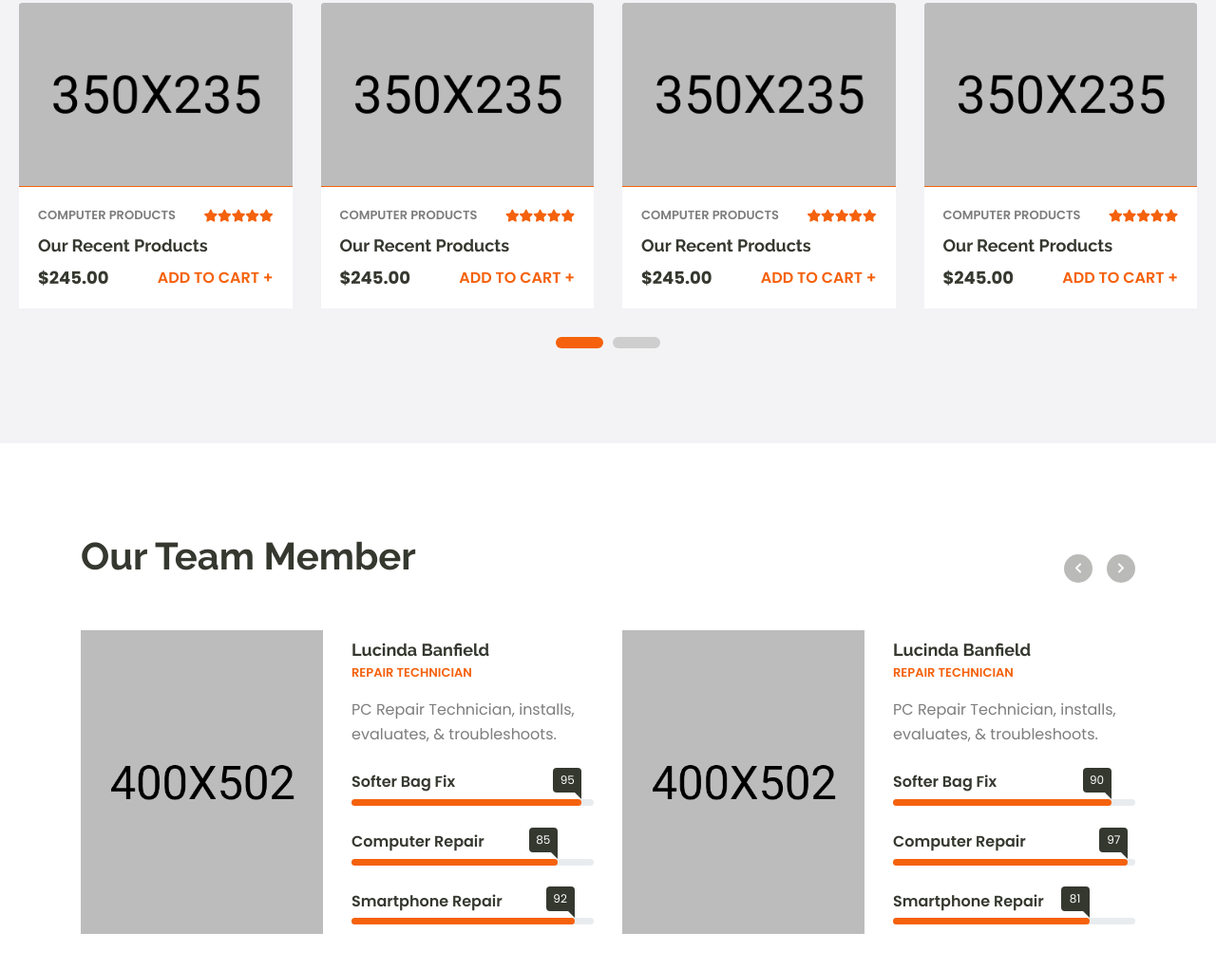
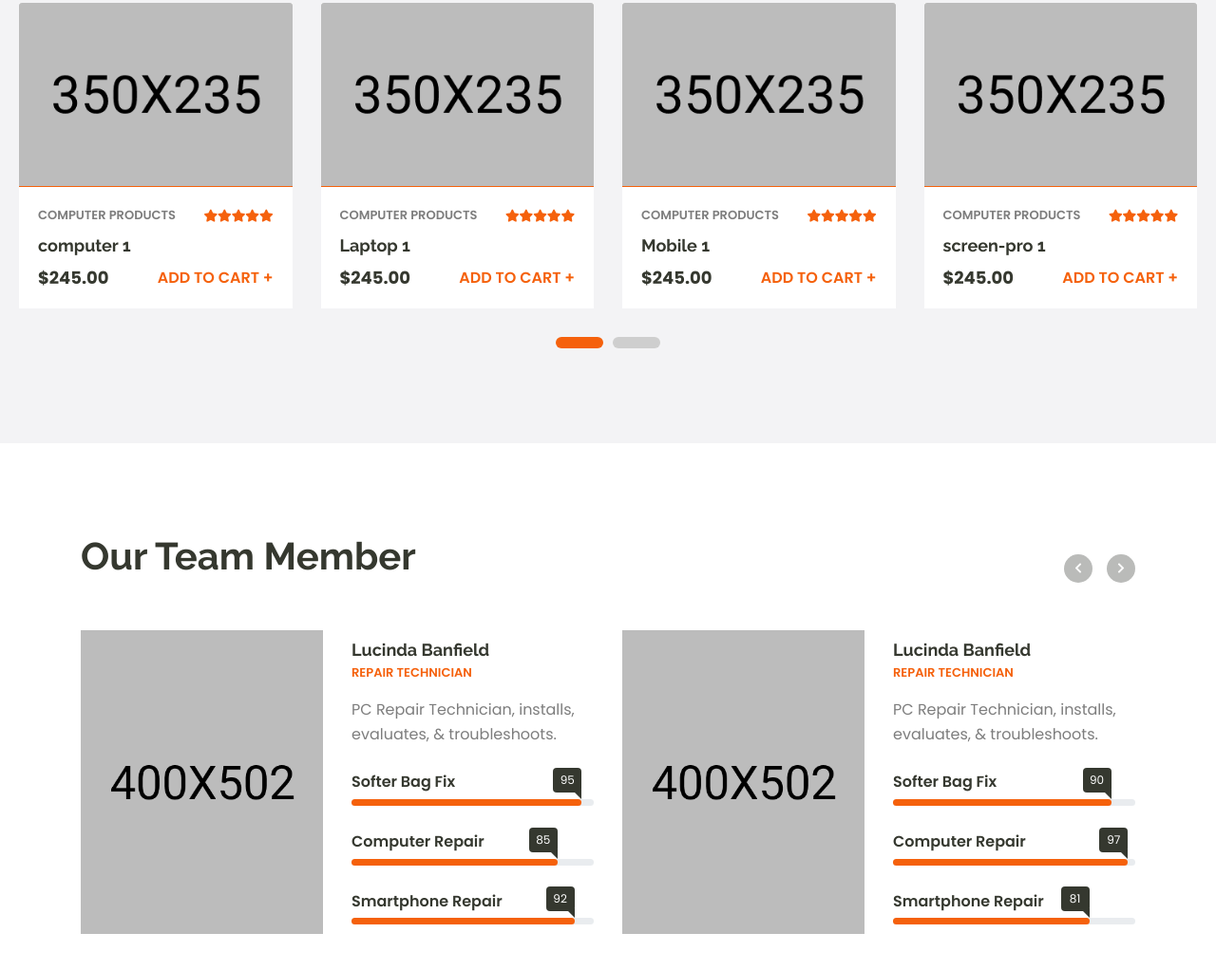
Before and after one commit to Vyoma-X/freelance-project-3, a plain HTML site: page cm-repair/index-4.html in a window 1280 px wide. Shown: the part 4511-5533 px from the top of the page at 95% size. Drawn offline with Linux system fonts and the light colour scheme.

```diff
--- a/cm-repair/index-4.html
+++ b/cm-repair/index-4.html
@@ -640,6 +640,7 @@
                 </div>
                 <div class="col-md-12">
                     <div class="owl-carousel fluid-carousel">
+                        <!-- product-item -->
                         <div class="card computer border-0 product-item">
                             <img class="card-img-top border-bottom" src="assets/images/products/01.jpg" alt="">
                             <div class="card-body">
@@ -656,7 +657,7 @@
                                         <span class="fas fa-star"></span>
                                     </div>
                                 </div>
-                                <h5 class="text-dark font-w-600 mt-10 mb-10">Our Recent Products</h5>
+                                <h5 class="text-dark font-w-600 mt-10 mb-10">computer 1</h5>
                                 <div class="d-flex align-items-center justify-content-between">
                                     <h5 class="font-w-700 text-dark font-secondery">$245.00</h5>
                                     <a href="#!" class="text-primary font-w-600 text-uppercase">Add to cart +</a>
@@ -680,7 +681,7 @@
                                         <span class="fas fa-star"></span>
                                     </div>
                                 </div>
-                                <h5 class="text-dark font-w-600 mt-10 mb-10">Our Recent Products</h5>
+                                <h5 class="text-dark font-w-600 mt-10 mb-10">Laptop 1</h5>
                                 <div class="d-flex align-items-center justify-content-between">
                                     <h5 class="font-w-700 text-dark font-secondery">$245.00</h5>
                                     <a href="#!" class="text-primary font-w-600 text-uppercase">Add to cart +</a>
@@ -704,7 +705,7 @@
                                         <span class="fas fa-star"></span>
                                     </div>
                                 </div>
-                                <h5 class="text-dark font-w-600 mt-10 mb-10">Our Recent Products</h5>
+                                <h5 class="text-dark font-w-600 mt-10 mb-10">Mobile 1</h5>
                                 <div class="d-flex align-items-center justify-content-between">
                                     <h5 class="font-w-700 text-dark font-secondery">$245.00</h5>
                                     <a href="#!" class="text-primary font-w-600 text-uppercase">Add to cart +</a>
@@ -728,7 +729,7 @@
                                         <span class="fas fa-star"></span>
                                     </div>
                                 </div>
-                                <h5 class="text-dark font-w-600 mt-10 mb-10">Our Recent Products</h5>
+                                <h5 class="text-dark font-w-600 mt-10 mb-10">screen-pro 1</h5>
                                 <div class="d-flex align-items-center justify-content-between">
                                     <h5 class="font-w-700 text-dark font-secondery">$245.00</h5>
                                     <a href="#!" class="text-primary font-w-600 text-uppercase">Add to cart +</a>
@@ -752,7 +753,7 @@
                                         <span class="fas fa-star"></span>
                                     </div>
                                 </div>
-                                <h5 class="text-dark font-w-600 mt-10 mb-10">Our Recent Products</h5>
+                                <h5 class="text-dark font-w-600 mt-10 mb-10">Computer 2</h5>
                                 <div class="d-flex align-items-center justify-content-between">
                                     <h5 class="font-w-700 text-dark font-secondery">$245.00</h5>
                                     <a href="#!" class="text-primary font-w-600 text-uppercase">Add to cart +</a>
@@ -776,7 +777,7 @@
                                         <span class="fas fa-star"></span>
                                     </div>
                                 </div>
-                                <h5 class="text-dark font-w-600 mt-10 mb-10">Our Recent Products</h5>
+                                <h5 class="text-dark font-w-600 mt-10 mb-10">Mobile 2</h5>
                                 <div class="d-flex align-items-center justify-content-between">
                                     <h5 class="font-w-700 text-dark font-secondery">$245.00</h5>
                                     <a href="#!" class="text-primary font-w-600 text-uppercase">Add to cart +</a>
@@ -800,7 +801,7 @@
                                         <span class="fas fa-star"></span>
                                     </div>
                                 </div>
-                                <h5 class="text-dark font-w-600 mt-10 mb-10">Our Recent Products</h5>
+                                <h5 class="text-dark font-w-600 mt-10 mb-10">Mobile 3</h5>
                                 <div class="d-flex align-items-center justify-content-between">
                                     <h5 class="font-w-700 text-dark font-secondery">$245.00</h5>
                                     <a href="#!" class="text-primary font-w-600 text-uppercase">Add to cart +</a>
@@ -824,7 +825,7 @@
                                         <span class="fas fa-star"></span>
                                     </div>
                                 </div>
-                                <h5 class="text-dark font-w-600 mt-10 mb-10">Our Recent Products</h5>
+                                <h5 class="text-dark font-w-600 mt-10 mb-10">screen-pro 2</h5>
                                 <div class="d-flex align-items-center justify-content-between">
                                     <h5 class="font-w-700 text-dark font-secondery">$245.00</h5>
                                     <a href="#!" class="text-primary font-w-600 text-uppercase">Add to cart +</a>
```
